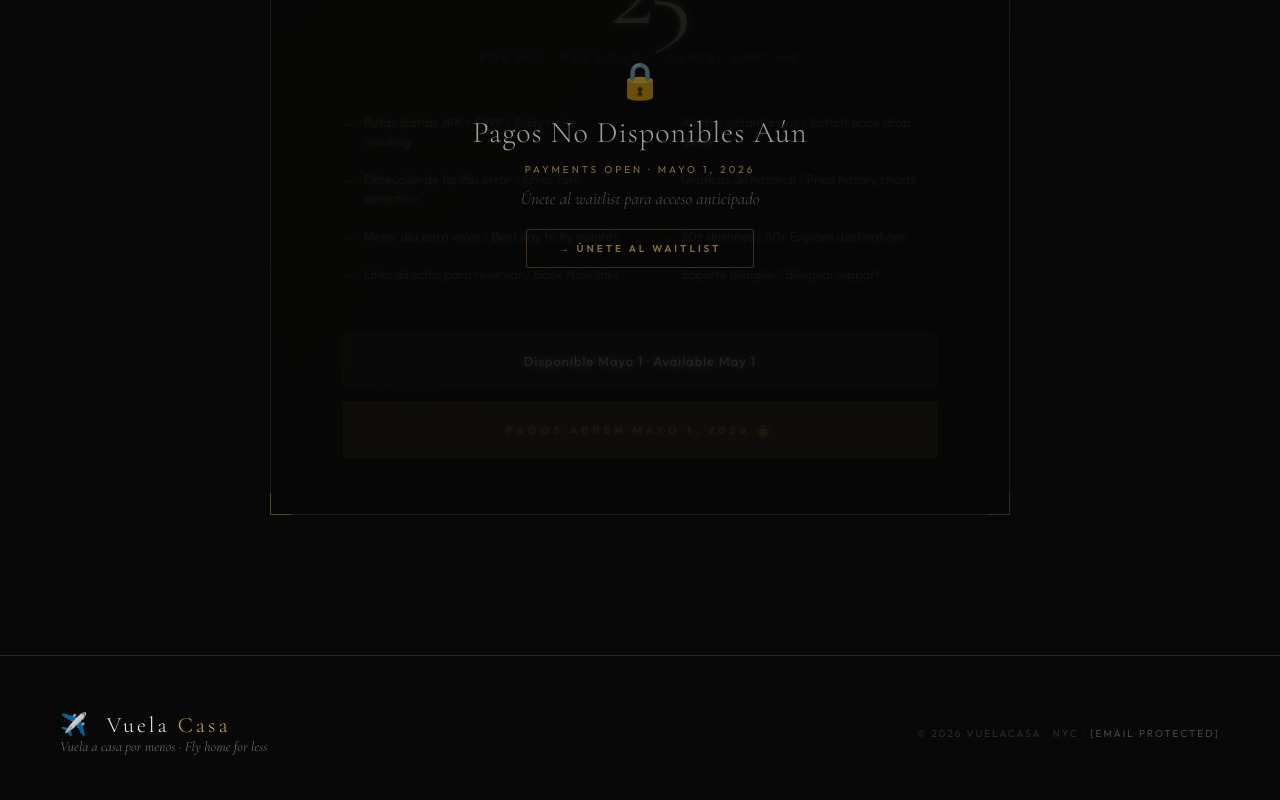
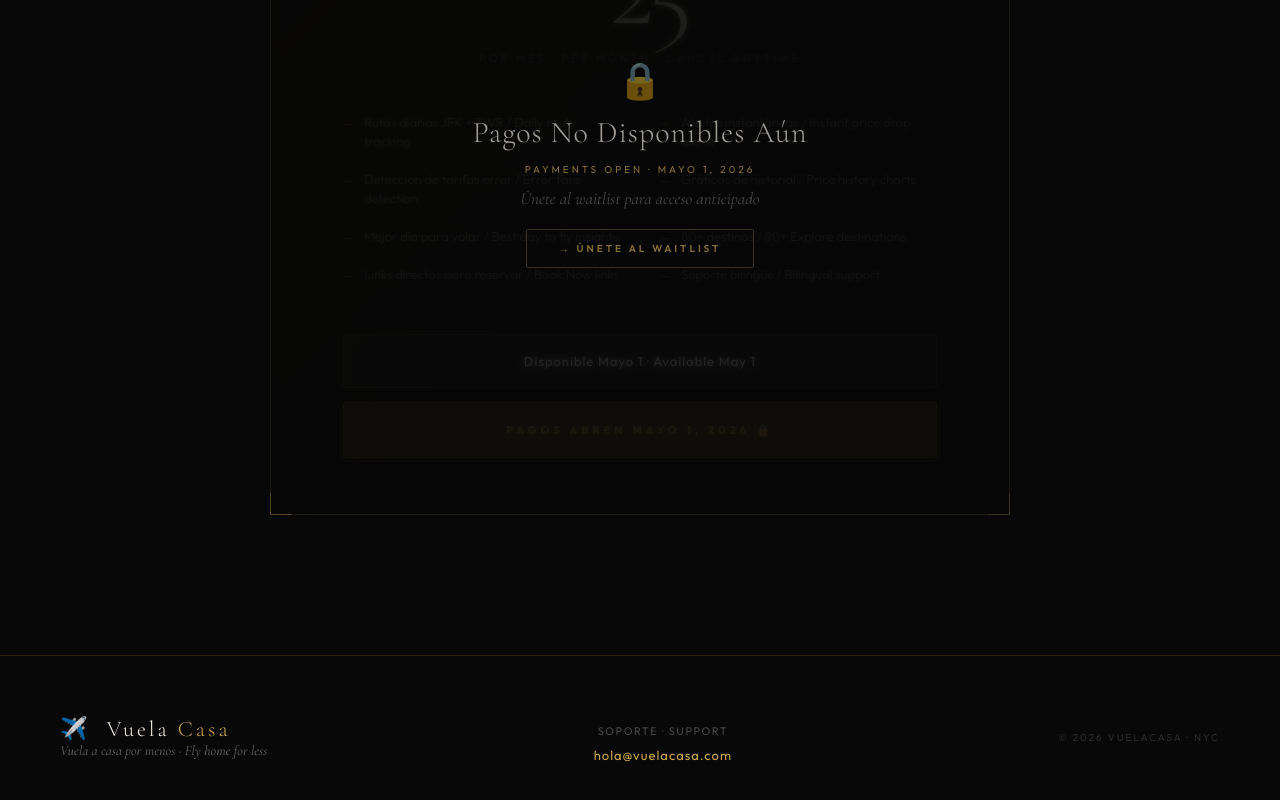
Before and after one commit to flaco1987/vuelacasa, a plain HTML site: page index.html in a window 1280 px wide. Shown: the part 5014-5814 px from the top of the page. Drawn offline with nearby package versions, Linux system fonts and the light colour scheme.

Commit message:
Update index.html

```diff
--- a/index.html
+++ b/index.html
@@ -522,7 +522,11 @@
     <div class="footer-logo">✈️ &nbsp;Vuela<span>Casa</span></div>
     <div class="footer-tagline">Vuela a casa por menos · Fly home for less</div>
   </div>
-  <p>© 2026 VuelaCasa · NYC · <a href="/cdn-cgi/l/email-protection#eb8384878aab9d9e8e878a888a988ac5888486"><span class="__cf_email__" data-cfemail="b7dfd8dbd6f7c1c2d2dbd6d4d6c4d699d4d8da">[email&#160;protected]</span></a></p>
+  <div style="text-align:center;margin-top:12px">
+    <p style="font-size:11px;letter-spacing:1.5px;text-transform:uppercase;color:rgba(255,255,255,0.25);margin-bottom:6px">Soporte · Support</p>
+    <a href="mailto:hola@vuelacasa.com" style="color:var(--gold);font-size:13px;text-decoration:none;letter-spacing:1px">hola@vuelacasa.com</a>
+  </div>
+  <p>© 2026 VuelaCasa · NYC</p>
 </footer>
 
 <script data-cfasync="false" src="/cdn-cgi/scripts/5c5dd728/cloudflare-static/email-decode.min.js"></script><script>
```
